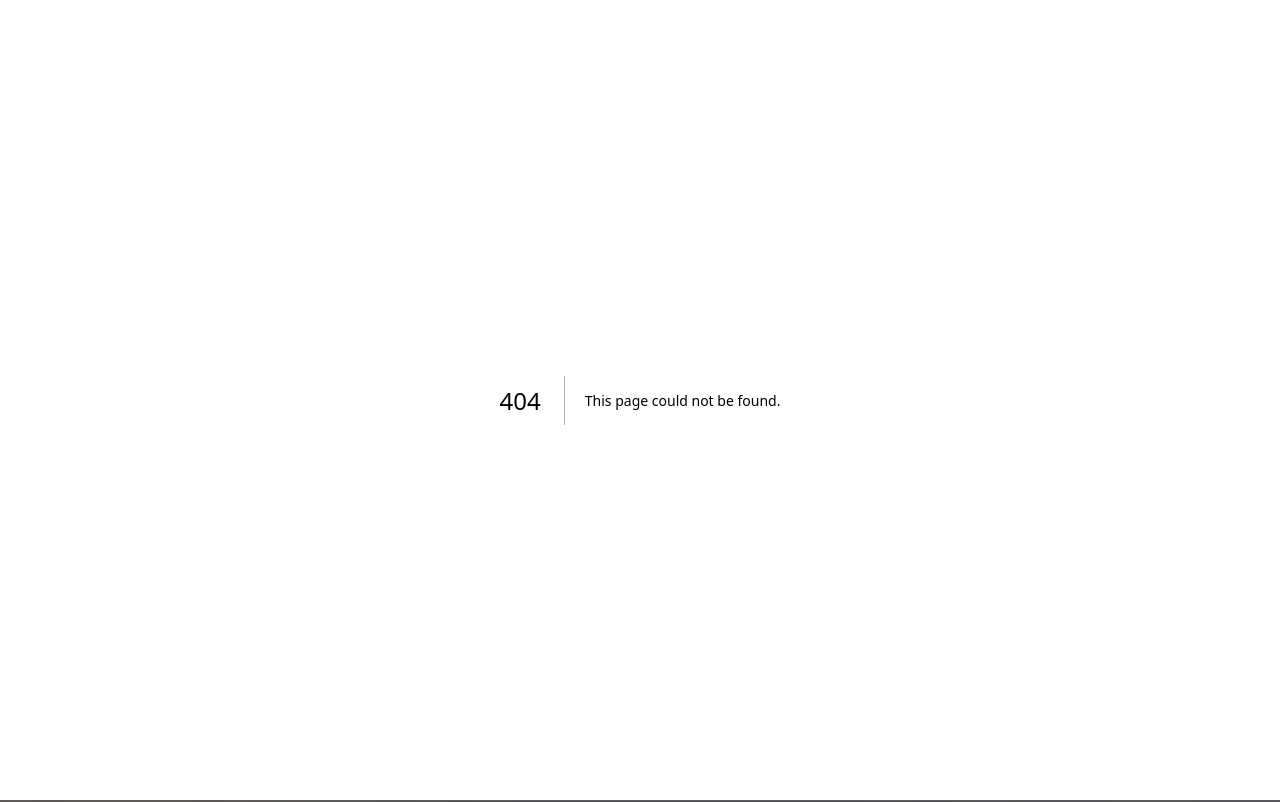
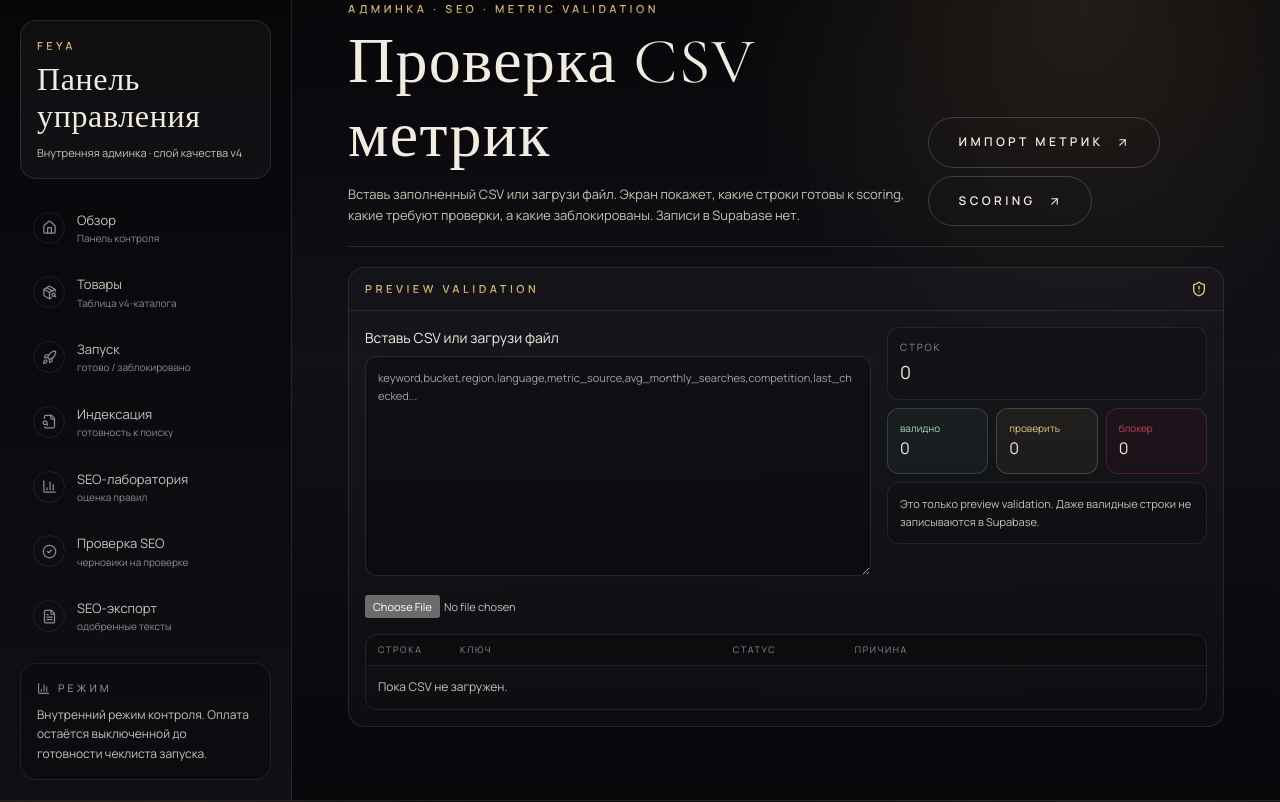
Before and after one commit to THEFEYA/feya-commerce, a Next.js app: page /admin/seo-engine/metric-import/validate in a window 1280 px wide. Before the commit this address had no page. Shown: the top 802 px of the page. Built offline with nearby package versions, Linux system fonts and the light colour scheme; a web font is replaced by a local one.

Commit message:
feat: add SEO metric import validation preview page

```diff
--- /dev/null
+++ b/app/admin/seo-engine/metric-import/validate/page.tsx
@@ -0,0 +1,32 @@
+import Link from 'next/link';
+import { ArrowUpRight, ShieldAlert } from 'lucide-react';
+import { CsvMetricImportValidator } from '../CsvMetricImportValidator';
+
+export const dynamic = 'force-dynamic';
+export const revalidate = 0;
+
+function Panel({ title, children, icon: Icon }: { title: string; children: React.ReactNode; icon?: React.ComponentType<{ size?: number; className?: string }> }) {
+  return <div className="rounded-2xl border border-[rgba(216,214,211,.12)] bg-[rgba(255,255,255,.025)] overflow-hidden">
+    <div className="flex items-center justify-between gap-4 px-4 py-3 border-b border-[rgba(216,214,211,.10)]"><div className="eyebrow-gold">{title}</div>{Icon ? <Icon size={16} className="text-[var(--gold-warm)]" /> : null}</div>
+    <div className="p-4">{children}</div>
+  </div>;
+}
+
+export default function SeoMetricImportValidatePage() {
+  return <main className="min-h-screen bg-[radial-gradient(circle_at_80%_0%,rgba(212,178,106,.13),transparent_32%),linear-gradient(180deg,#07070A,#111016_45%,#07070A)]">
+    <section className="container-feya pt-7 pb-12">
+      <div className="flex flex-col gap-4 lg:flex-row lg:items-end lg:justify-between border-b border-[rgba(216,214,211,.12)] pb-5 mb-5">
+        <div>
+          <div className="eyebrow-gold mb-2">Админка · SEO · metric validation</div>
+          <h1 className="font-tall text-bone leading-none" style={{ fontSize: 'clamp(34px,5vw,64px)' }}>Проверка CSV метрик</h1>
+          <p className="mt-3 max-w-3xl text-[13px] leading-relaxed text-[var(--bone-dim)]">Вставь заполненный CSV или загрузи файл. Экран покажет, какие строки готовы к scoring, какие требуют проверки, а какие заблокированы. Записи в Supabase нет.</p>
+        </div>
+        <div className="flex flex-wrap gap-2"><Link href="/admin/seo-engine/metric-import" className="btn-ghost">Импорт метрик <ArrowUpRight size={13} /></Link><Link href="/admin/seo-engine/scoring" className="btn-ghost">Scoring <ArrowUpRight size={13} /></Link></div>
+      </div>
+
+      <Panel title="Preview validation" icon={ShieldAlert}>
+        <CsvMetricImportValidator />
+      </Panel>
+    </section>
+  </main>;
+}
```
